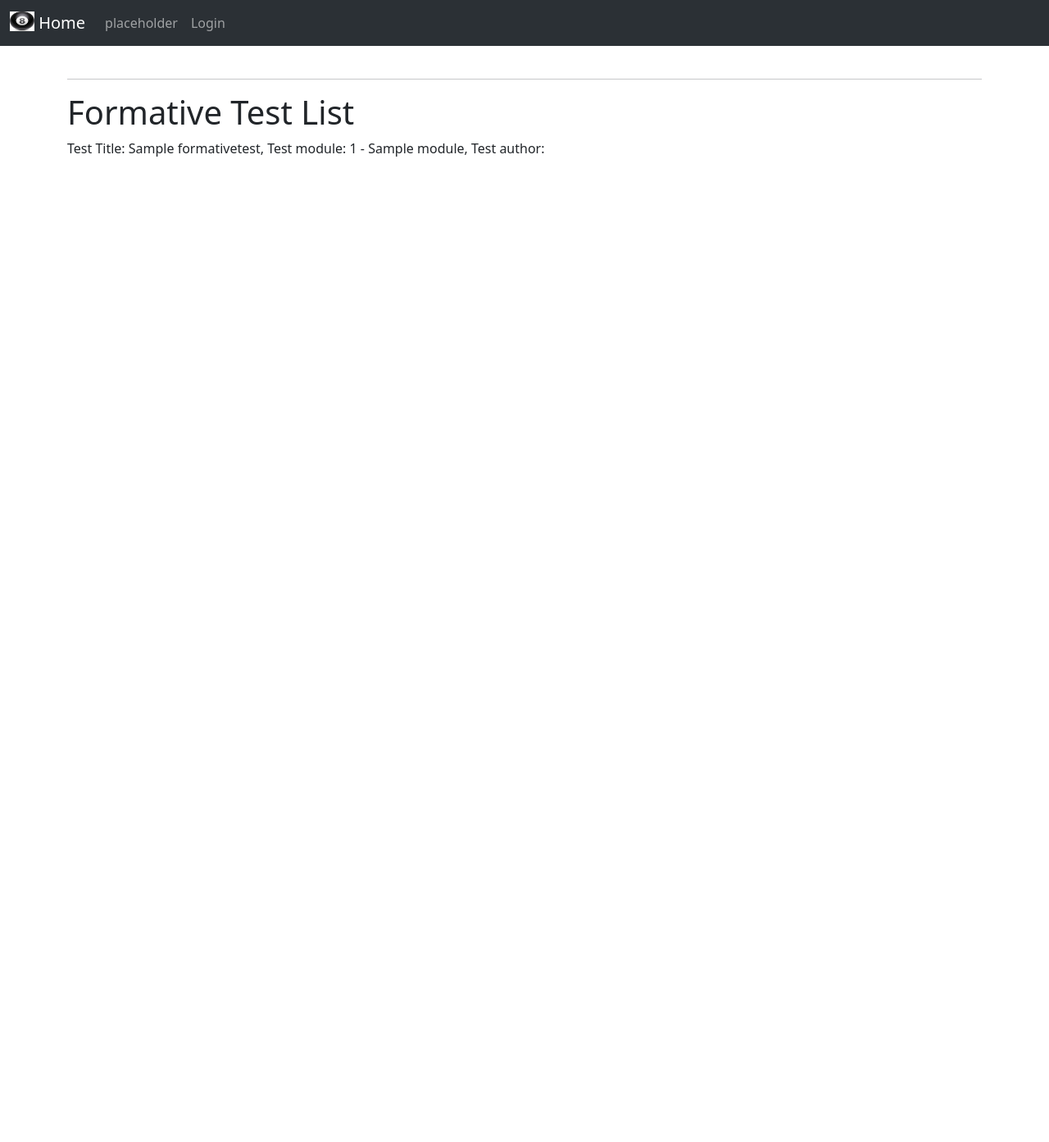
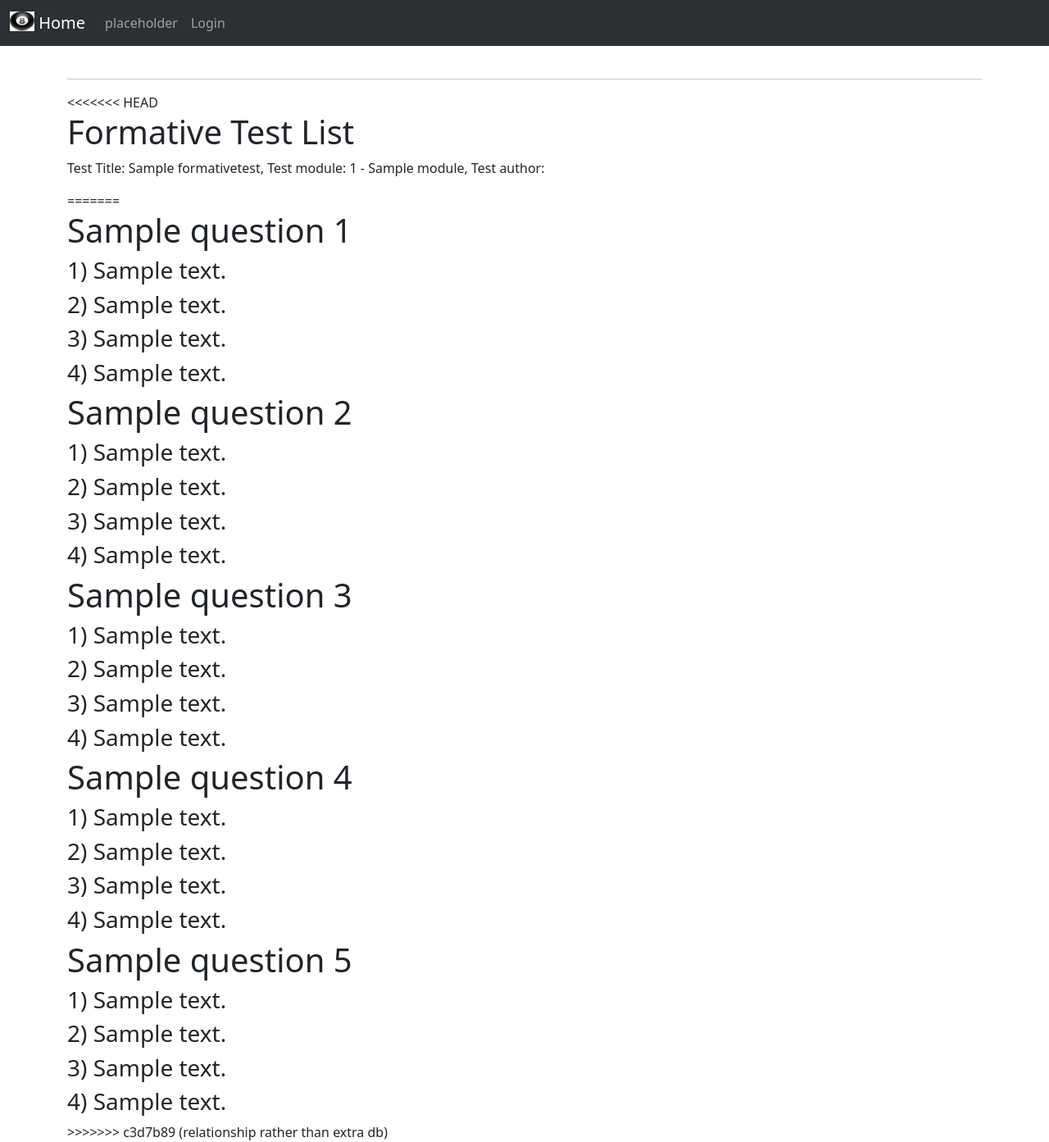
Before and after one commit to Iron-Chef/Automated_Assessment_Tool, a Flask app: template app/templates/Formative_test_list.html in a window 1280 px wide. Shown: the whole page at 82% size. Before the commit the page ends 191 px from the top, so only its background shows below. Run offline with Flask 3, Linux system fonts and the light colour scheme; tables that the repository leaves empty hold one stand-in row (values such as "Sample post"); the template is opened without the code that fills it: values that come from a table or form of the project are taken from there, most other values are stand-ins (such as "Sample title", 1, 10 or a date in 2020); parts of the project's set-up code (start-up, migrations or seed data) failed here and were passed over; some libraries are stand-ins or nearby versions.

Commit message:
Fix merge conflicts

```diff
--- a/app/templates/Formative_test_list.html
+++ b/app/templates/Formative_test_list.html
@@ -1,10 +1,42 @@
 {% extends "base.html" %}
 {% block content %}
 
+<<<<<<< HEAD
 <h1>Formative Test List</h1>
 
 {% for test in allFormtests %}
      <p>Test Title: {{ test.testtitle }}, Test module: {{ test.module_code }} - {{ test.mdls.name }}, Test author: {{ test.tstathr.forename}} {{ test.tstathr.surname}}</p>
 {% endfor %}
+=======
+<h1>{{question_1.question}}</h1>
+<h3>1) {{question_1.answer_1}}</h2>
+<h3>2) {{question_1.answer_2}}</h2>
+<h3>3) {{question_1.answer_3}}</h2>
+<h3>4) {{question_1.answer_4}}</h2>
+
+<h1>{{question_2.question}}</h1>
+<h3>1) {{question_2.answer_1}}</h2>
+<h3>2) {{question_2.answer_2}}</h2>
+<h3>3) {{question_2.answer_3}}</h2>
+<h3>4) {{question_2.answer_4}}</h2>
+
+<h1>{{question_3.question}}</h1>
+<h3>1) {{question_3.answer_1}}</h2>
+<h3>2) {{question_3.answer_2}}</h2>
+<h3>3) {{question_3.answer_3}}</h2>
+<h3>4) {{question_3.answer_4}}</h2>
+
+<h1>{{question_4.question}}</h1>
+<h3>1) {{question_4.answer_1}}</h2>
+<h3>2) {{question_4.answer_2}}</h2>
+<h3>3) {{question_4.answer_3}}</h2>
+<h3>4) {{question_4.answer_4}}</h2>
+
+<h1>{{question_5.question}}</h1>
+<h3>1) {{question_5.answer_1}}</h2>
+<h3>2) {{question_5.answer_2}}</h2>
+<h3>3) {{question_5.answer_3}}</h2>
+<h3>4) {{question_5.answer_4}}</h2>
+>>>>>>> c3d7b89 (relationship rather than extra db)
 
 {% endblock %}
--- a/app/templates/create_form_test.html
+++ b/app/templates/create_form_test.html
@@ -15,7 +15,10 @@
             <li style="color:red;">{{ error }}</li>
             {% endfor %}
         </ul>
+<<<<<<< HEAD
 
+=======
+>>>>>>> c3d7b89 (relationship rather than extra db)
         <h2>Question 2</h2>
         <div><h3>Select exsting question</h3>{{ QCform.question_2 }}</div>
         <br>
```
Also changed, not shown: app/reponse.db (deleted).
